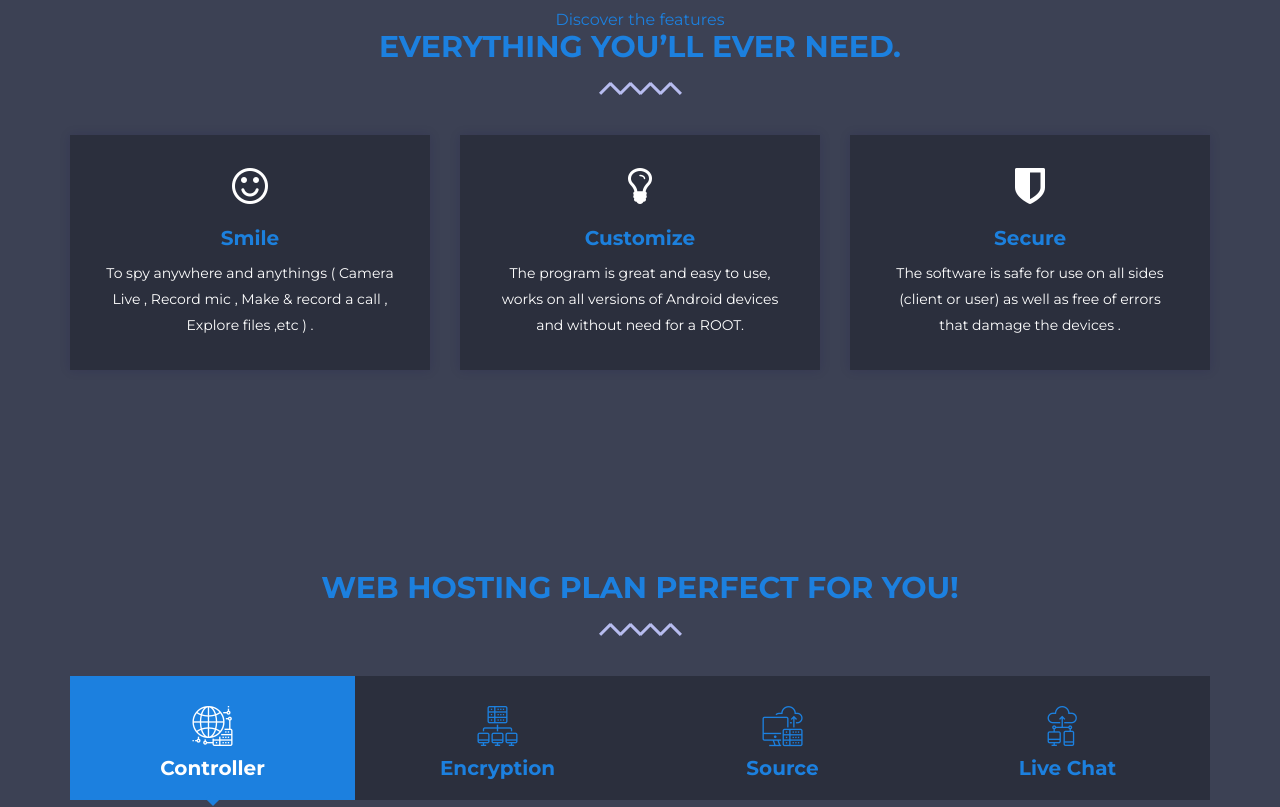
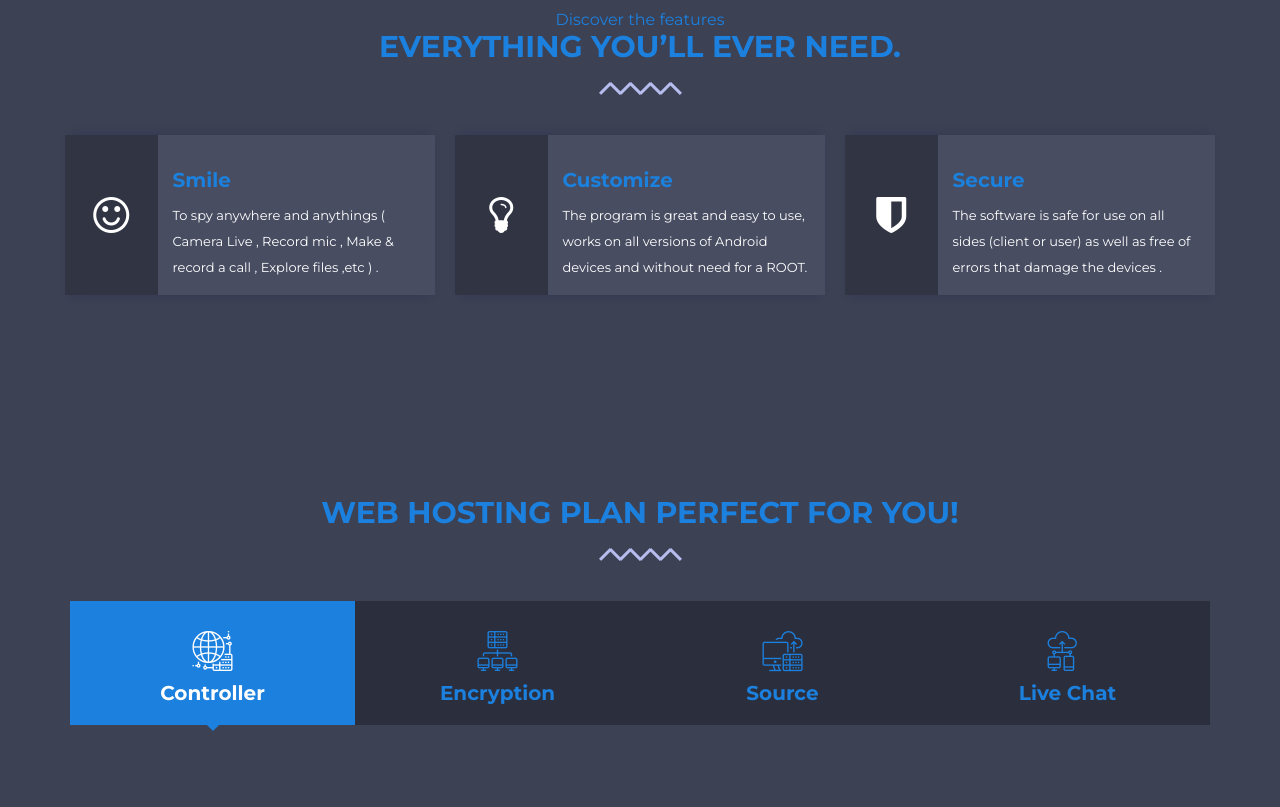
Before and after one commit to Fatma-Abdullah/Spy_Notes, a plain HTML site: page index.html in a window 1280 px wide. Shown: the part 780-1587 px from the top of the page. Drawn offline with nearby package versions, Linux system fonts and the light colour scheme; a script that the page names is missing.

Commit message:
updated version

```diff
--- a/css/style.css
+++ b/css/style.css
@@ -1338,9 +1338,9 @@ ol {
 }
 
 .testimonial__item img {
-	height: 213px;
+	height: 220px;
 	width: 120px;
-	border-radius: 50%;
+	border-radius: 5%;
 	position: absolute;
 	left: 0;
 	right: 0;
@@ -1378,7 +1378,7 @@ ol {
 }
 
 .testimonial__slider.owl-carousel .owl-item img {
-	width: 213px;
+	width: 245px;
 
 }
 
@@ -3256,3 +3256,34 @@ ol {
 		padding-bottom: 0;
 	}
 }
+/* -----new features------- */
+.feature__item{
+    padding: 0 10px;
+}
+.iconDiv{
+    background: #303443;
+	display:flex;
+	align-items: center;
+	justify-content: center;
+}
+.txtDiv{
+	text-align: left;
+	padding:15px;
+	background: #484d62;
+}
+.txtDiv p{
+	font-size: 13px;
+}
+.feature__item:hover .iconDiv{
+	background: #484d62;
+}
+.feature__item:hover .txtDiv{
+	background: #303443;
+
+}
+iframe.videoFrame{
+	border: 5px solid #1c80df;
+    border-style: double;
+    box-shadow: -0px 4px 18px 3px #1c80de;
+	border-radius:15px
+}
--- a/index.html
+++ b/index.html
@@ -181,28 +181,50 @@
                 <div class="col-lg-4 col-md-6 col-sm-6">
                     <div class="feature__item" data-aos="fade-up"
                     data-aos-duration="1000">
+                      <div class="row">
+                          <div class="col-sm-3 iconDiv">
                             <span class="fa fa-smile-o"></span>
+                          </div>
+                          <div class="col-sm-9 txtDiv">
                             <h5>Smile </h5>
                             <p>To spy anywhere and anythings ( Camera Live , Record mic , Make & record a call , Explore
                                 files ,etc ) . </p>
                           </div>
                       </div>
+                    </div>
+                </div>
                 <div class="col-lg-4 col-md-6 col-sm-6">
                     <div class="feature__item" data-aos="fade-up"
                     data-aos-duration="2000">
+                    <div class="row">
+                        <div class="col-sm-3 iconDiv">
                           <span class="fa fa-lightbulb-o"></span>
+                        </div>
+                        <div class="col-sm-9 txtDiv">
                             <h5>Customize</h5>
                             <p>The program is great and easy to use, works on all versions of Android devices and without
                                 need for a ROOT. </p>
                         </div>
                     </div>
+                        <!-- <span class="fa fa-lightbulb-o"></span>
+                        <h5>Customize</h5>
+                        <p>The program is great and easy to use, works on all versions of Android devices and without
+                            need for a ROOT. </p> -->
+                    </div>
+                </div>
                 <div class="col-lg-4 col-md-6 col-sm-6">
                     <div class="feature__item" data-aos="fade-up"
                     data-aos-duration="3000">
+                    <div class="row">
+                        <div class="col-sm-3 iconDiv">
                           <span class="fa fa-shield"></span>
+                        </div>
+                        <div class="col-sm-9 txtDiv">
                             <h5>Secure</h5>
                         <p>The software is safe for use on all sides (client or user) as well as free of errors that
                             damage the devices . </p>
+                        </div>
+                    </div>
                     </div>
                 </div>
 
@@ -525,7 +547,7 @@
                     </div>
                 </div>
                 <div class="col-12 col-sm-6" id="video">
-                    <iframe class="videoFrame pulse" height="400" style="width:100%" src="https://www.youtube.com/embed/J_FDgdhUz5Y"
+                    <iframe class="videoFrame" height="400" style="width:100%" src="https://www.youtube.com/embed/J_FDgdhUz5Y"
                         allow="autoplay; encrypted-media" allowfullscreen=""></iframe>
                 </div>
             </div>
@@ -839,26 +861,6 @@
         AOS.init();
       </script>
     <script>
-        // $('.video-play-button').on('click', function (e) {
-        //     debugger
-        //     e.preventDefault();
-        //     $('.video-overlay').addClass('open');
-        //     $(".video-overlay").append('<iframe width="560" height="315" src="https://www.youtube.com/embed/ngElkyQ6Rhs" frameborder="0" allowfullscreen></iframe>');
-        // });
-
-        // $('.video-overlay, .video-overlay-close').on('click', function (e) {
-        //     e.preventDefault();
-        //     close_video();
-        // });
-
-        // $(document).keyup(function (e) {
-        //     if (e.keyCode === 27) { close_video(); }
-        // });
-
-        // function close_video() {
-        //     $('.video-overlay.open').removeClass('open').find('iframe').remove();
-        // };
-
 
         $(document).ready(function () {
 
@@ -877,10 +879,6 @@
             });
 
         });
-
-
-
-
 
         function randomInRange(min, max) {
     return min + (max - min) * Math.random();
```
Lines whose indentation alone changed are shown as unchanged.
